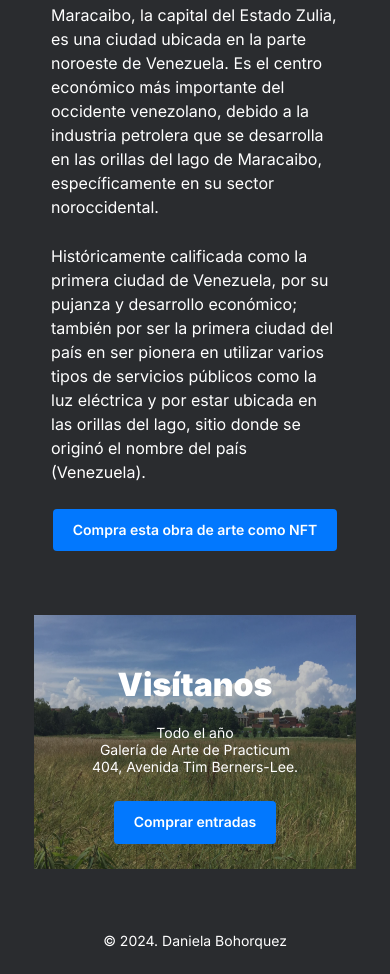
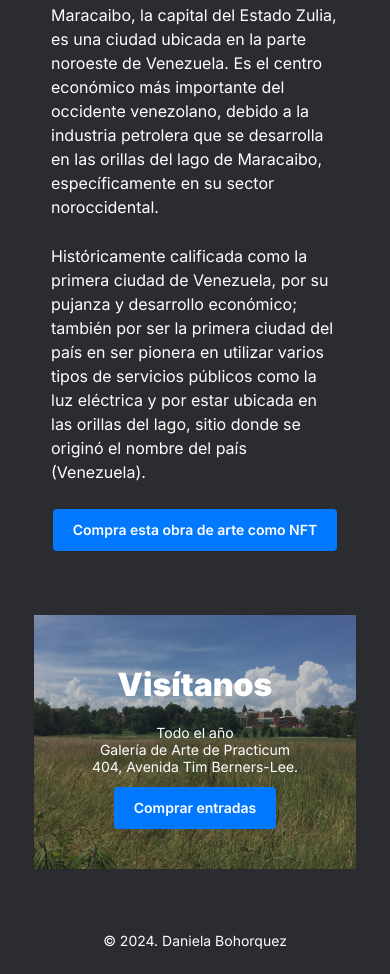
Before and after one commit to dbv311/web_project_homeland, a plain HTML site: page index.html in a window 390 px wide. Shown: the part 7132-8106 px from the top of the page. Drawn offline with Linux system fonts and the light colour scheme.

Commit message:
codigo html ccs validado y correccion con el button

```diff
--- a/blocks/button.css
+++ b/blocks/button.css
@@ -33,9 +33,12 @@
     line-height: 1.2;
     letter-spacing: 0em;
     text-align: center;
-    margin-bottom: 15px;
     width: fit-content;
     display: block;
     margin: auto;
   }
+
+  .button__buy-ticket {
+    margin-bottom: 40px;
+  }
 }
--- a/index.html
+++ b/index.html
@@ -322,7 +322,7 @@
             </p>
 
             <a
-              class="button"
+              class="button button__buy-ticket"
               target="_blank"
               href="https://www.theverge.com/22310188/nft-explainer-what-is-blockchain-crypto-art-faq"
               >Comprar entradas
```
